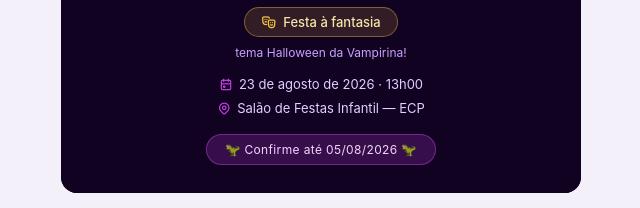
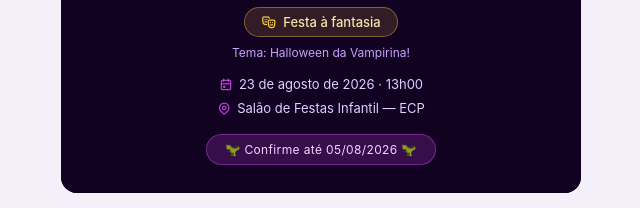
Before and after one commit to joaohpsantos/Aniversario-clarinha, a plain HTML site: page index.html in a window 1280 px wide. Shown: the part 292-500 px from the top of the page, 319-959 px from the left. Drawn offline with Linux system fonts and the light colour scheme.

Commit message:
Update index.html

```diff
--- a/index.html
+++ b/index.html
@@ -261,7 +261,7 @@
         <i class="ti ti-masks-theater"></i>
         <span>Festa à fantasia</span>
       </div>
-      <p class="fantasia-sub">tema Halloween da Vampirina! </p>
+      <p class="fantasia-sub">Tema: Halloween da Vampirina! </p>
 
       <div class="hero-meta">
         <span><i class="ti ti-calendar-event"></i> 23 de agosto de 2026 &middot; 13h00</span>
```
